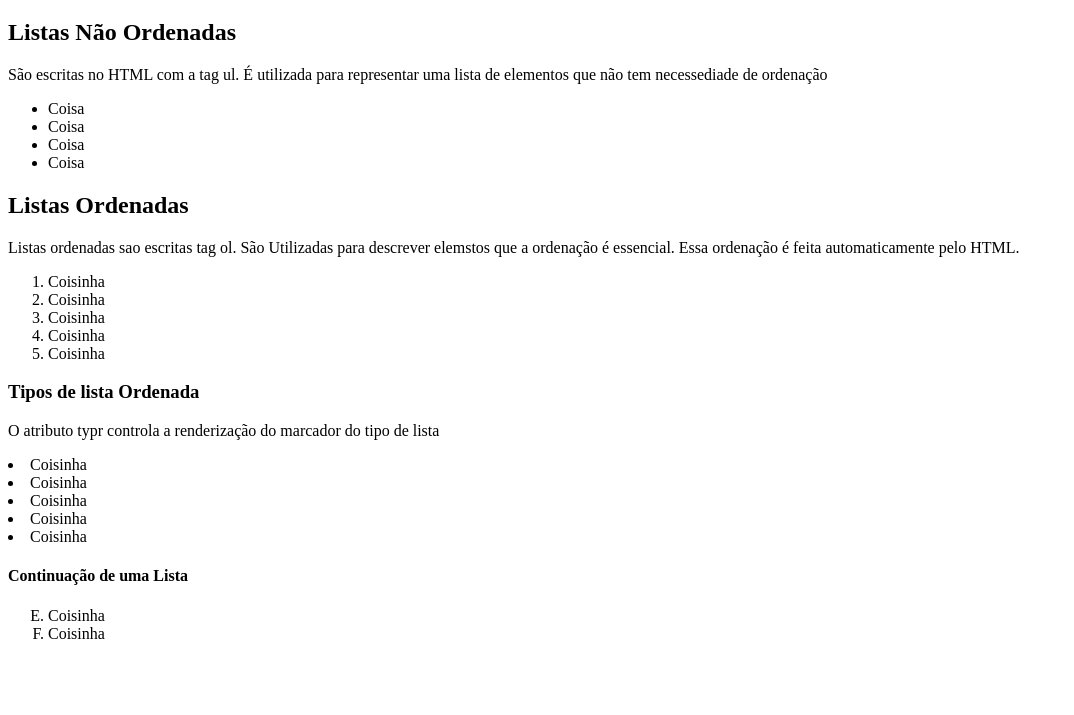
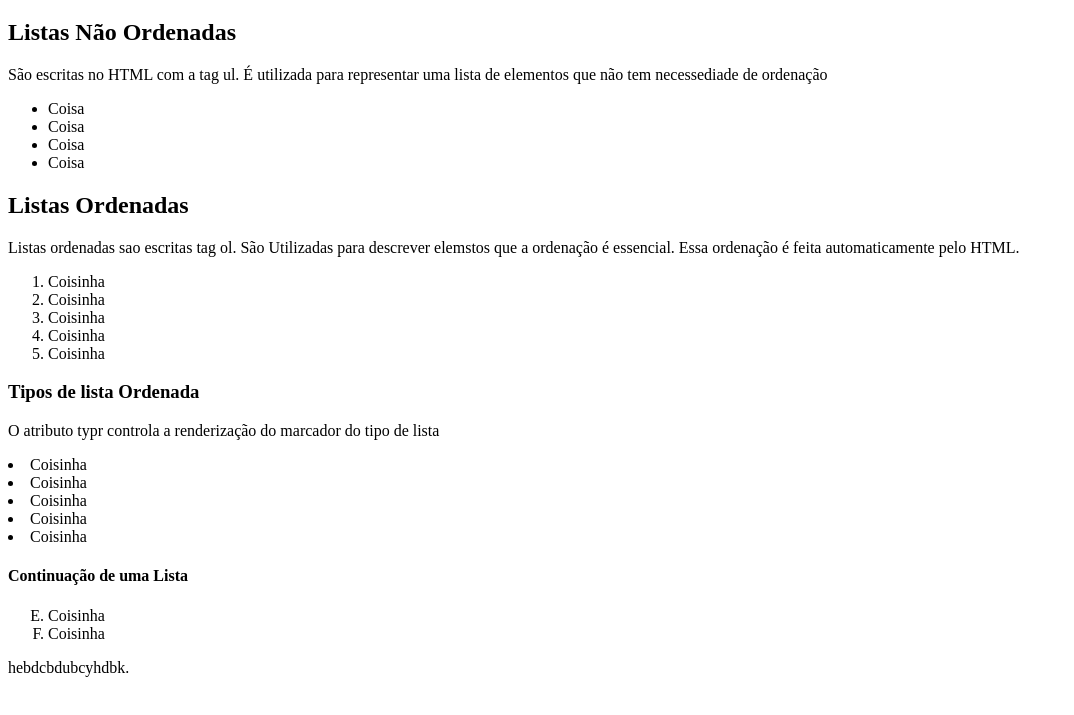
Before and after one commit to MyrelaSFerreira/aulasGeracao2, a plain HTML site: page aula2/index.html in a window 1280 px wide. Shown: the part 61-776 px from the top of the page, without its empty margins (0-1074 px from the left). Drawn offline with Linux system fonts and the light colour scheme.

Commit message:
paragrafo adicionado

```diff
--- a/aula2/index.html
+++ b/aula2/index.html
@@ -49,5 +49,8 @@
         <li>Coisinha</li>
         <li>Coisinha</li>
     </ol>
+
+    <p> hebdcbdubcyhdbk.</p>
+
 </body>
 </html>
```
